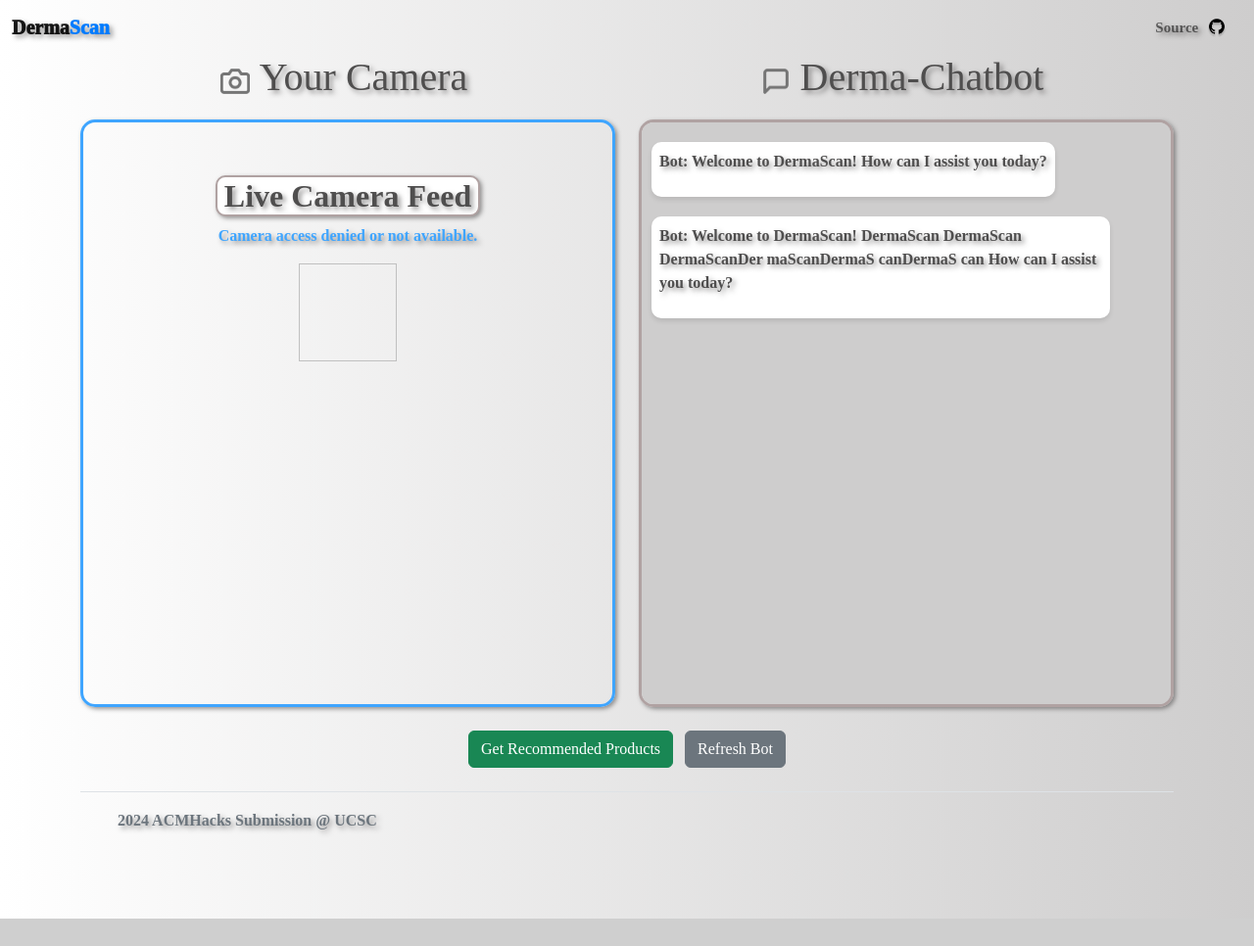
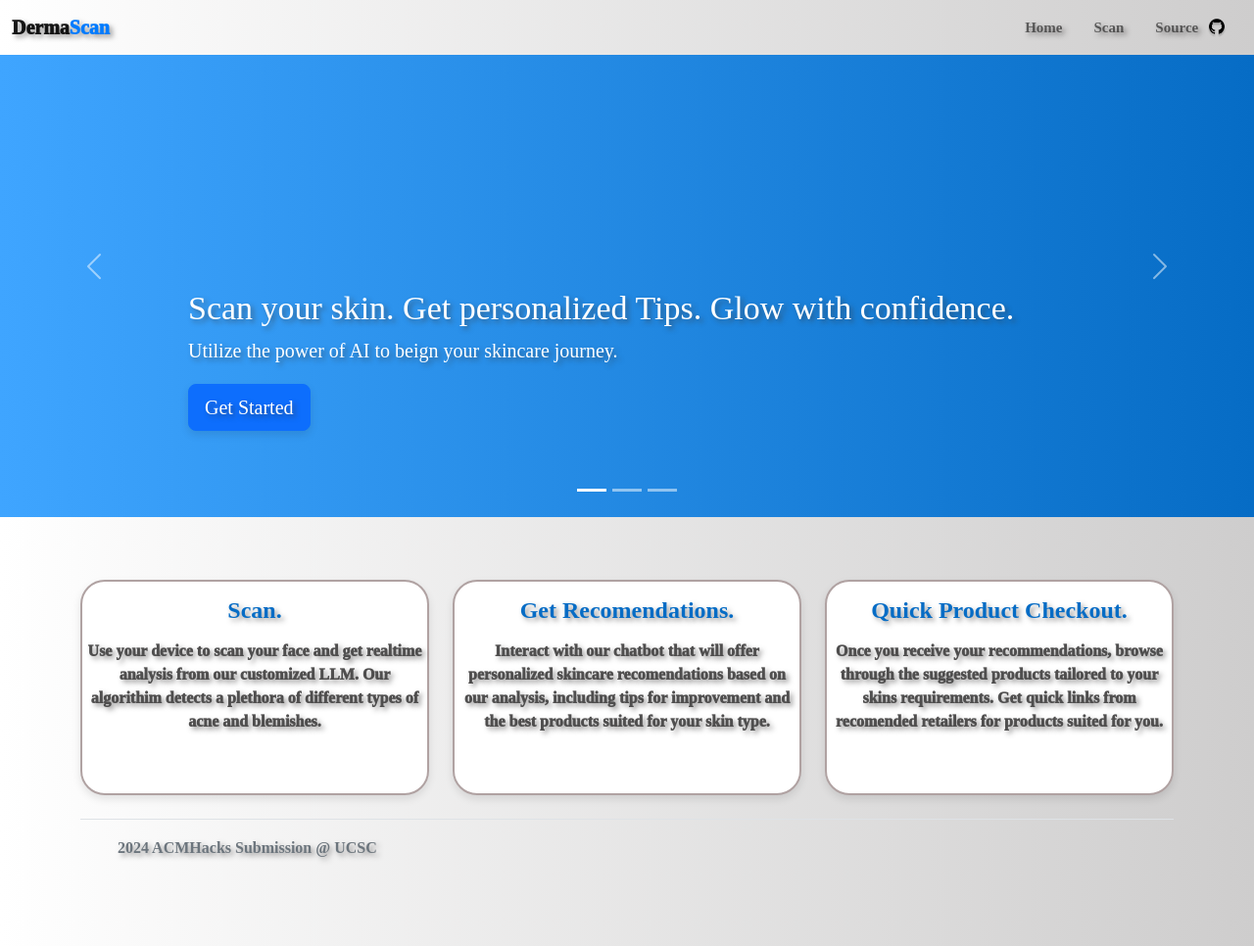
Before and after one commit to tiwariakshat47/DermaScan, a Flask app: page / in a window 1280 px wide. Shown: the whole page at 98% size. Before the commit the page ends 938 px from the top, so only its background shows below. Run offline with Flask 3, Linux system fonts and the light colour scheme; some web fonts are replaced.

Commit message:
Cleaned up old files + added hrefs to navigate page

```diff
--- a/app.py
+++ b/app.py
@@ -93,7 +93,11 @@
 
 @app.route('/')
 def index():
-    return render_template('scan.html')
+    return render_template('index.html', pages = [['Home', 'index'],['Scan', 'scan']])
+
+@app.route('/scan')
+def scan():
+    return render_template('scan.html', pages = [['Home', 'index'],['Scan', 'scan']])
 
 @app.route('/video_feed')
 def video_feed():
--- a/templates/base.html
+++ b/templates/base.html
@@ -3,7 +3,7 @@
    <head>
       <meta charset="utf-8">
       <meta name="viewport" content="width=device-width, initial-scale=1">
-      {% block title %}DermaScan{% endblock %}</title>
+      <title>{% block title %}DermaScan{% endblock %}</title>
       <link href="https://cdn.jsdelivr.net/npm/bootstrap@5.2.3/dist/css/bootstrap.min.css" rel="stylesheet" integrity="sha384-rbsA2VBKQhggwzxH7pPCaAqO46MgnOM80zW1RWuH61DGLwZJEdK2Kadq2F9CUG65" crossorigin="anonymous">
       <link rel="stylesheet" href="{{ url_for('static', filename='css/main.css') }}">
       <link href="https://fonts.googleapis.com/css2?family=Anek+Gujarati:wght@100&display=swap" rel="stylesheet">
@@ -12,7 +12,7 @@
       <header>
          <nav class="navbar navbar-expand-md fixed-top d-flex align-items-center custom-navbar">
             <div class="container-fluid">
-              <a class="navbar-brand" href="#">Derma<span class="scan-text">Scan</span></a>
+              <a class="navbar-brand" href="/">Derma<span class="scan-text">Scan</span></a>
                <button class="navbar-toggler" type="button" data-bs-toggle="collapse" data-bs-target="#navbarCollapse" aria-controls="navbarCollapse" aria-expanded="false" aria-label="Toggle navigation">
                <span class="navbar-toggler-icon"></span>
                </button>
--- a/templates/index.html
+++ b/templates/index.html
@@ -1,136 +1,76 @@
-<!DOCTYPE html>
-<html lang="en">
-<head>
-    <meta charset="UTF-8">
-    <meta name="viewport" content="width=device-width, initial-scale=1.0">
-    <meta http-equiv="X-UA-Compatible" content="ie=edge">
-    <title>Acne Classification System</title>
-    <style>
-        body {
-            font-family: Arial, sans-serif;
-            background-color: #f7f7f7;
-            margin: 0;
-            padding: 0;
-        }
-        header {
-            background-color: #4CAF50;
-            padding: 20px;
-            text-align: center;
-            color: white;
-        }
-        h1 {
-            margin: 0;
-        }
-        main {
-            padding: 20px;
-            text-align: center;
-        }
-        .upload-section {
-            background-color: #fff;
-            padding: 20px;
-            border-radius: 10px;
-            box-shadow: 0 2px 5px rgba(0, 0, 0, 0.1);
-            margin: 0 auto;
-            width: 50%;
-        }
-        .ai-advice {
-            display: none;
-            margin-top: 10px;
-            font-weight: bold;
-        }
-        #showAdviceButton {
-            margin-top: 10px;
-            padding: 10px 20px;
-            background-color: #4CAF50;
-            color: white;
-            border: none;
-            border-radius: 5px;
-            cursor: pointer;
-        }
-        footer {
-            text-align: center;
-            padding: 10px;
-            background-color: #4CAF50;
-            color: white;
-            position: fixed;
-            bottom: 0;
-            width: 100%;
-        }
-    </style>
-</head>
-<body>
-    <header>
-        <h1>Acne Classification System</h1>
-    </header>
+{% extends 'base.html' %}
 
-    <main>
-        <div class="upload-section">
-            <h2>Live Camera Feed</h2>
-            <p id="loadingMessage">Waiting for camera access...</p>
-            <div style="text-align: center;">
-                <img id="videoFeed" width="800" height="480" style="display:none; margin: auto; display: block;">
+{% block title %}Home - DermaScan{% endblock %}
+
+{% block content %}
+<script src="https://cdn.jsdelivr.net/npm/bootstrap@5.2.3/dist/js/bootstrap.bundle.min.js"></script>
+      <main>
+        <div id="carousel" class="carousel slide" data-bs-ride="carousel">
+            <div class="carousel-indicators">
+               <button type="button" data-bs-target="#carousel" data-bs-slide-to="0" class="active" aria-label="Slide 1" aria-current="true"></button>
+               <button type="button" data-bs-target="#carousel" data-bs-slide-to="1" aria-label="Slide 2" class=""></button>
+               <button type="button" data-bs-target="#carousel" data-bs-slide-to="2" aria-label="Slide 3" class=""></button>
             </div>
-            <button id="showAdviceButton">Show AI Advice</button>
-            <div class="ai-advice" id="aiAdvice"></div>
-        </div>
+            <div class="carousel-inner">
+               <div class="carousel-item active">
+                  <div class="container">
+                     <div class="carousel-caption text-start">
+                        <h1 style="font-size: 34px;">Scan your skin. Get personalized Tips. Glow with confidence.</h1>
+                        <p>Utilize the power of AI to beign your skincare journey.</p>
+                        <p><a class="btn btn-lg btn-primary" href="scan">Get Started</a></p>
+                     </div>
+                  </div>
+               </div>
+               <div class="carousel-item">
+                  <div class="container">
+                     <div class="carousel-caption">
+                        <h1>Simpify your skincare routine.</h1>
+                        <p>Avoid the guesswork. DermaScan helps you focus on what really works for you.</p>
+                        <p><a class="btn btn-lg btn-primary" href="/">Learn more</a></p>
+                     </div>
+                  </div>
+               </div>
+               <div class="carousel-item">
+                  <div class="container">
+                     <div class="carousel-caption text-end">
+                        <h1>Check out our source code.</h1>
+                        <p>This project is completely open-source, made using Flask.</p>
+                        <p><a class="btn btn-lg btn-primary" href="https://github.com/tiwariakshat47/DermaScan/">Browse code</a></p>
+                     </div>
+                  </div>
+               </div>
+            </div>
+            <button class="carousel-control-prev" type="button" data-bs-target="#carousel" data-bs-slide="prev">
+            <span class="carousel-control-prev-icon" aria-hidden="true"></span>
+            <span class="visually-hidden">Previous</span>
+            </button>
+            <button class="carousel-control-next" type="button" data-bs-target="#carousel" data-bs-slide="next">
+            <span class="carousel-control-next-icon" aria-hidden="true"></span>
+            <span class="visually-hidden">Next</span>
+            </button>
+         </div>
 
-        <div class="chat-section">
-            <h2>Chat with our Expert</h2>
-            <div class="chat-log" id="chatLog"></div>
-            <input type="text" id="userInput" placeholder="Type your ailment here...">
-            <button id="sendButton">Send</button>
-        </div>
-    </main>
-
-    <footer>
-        <p>&copy; 2024 Acne Classification System</p>
-    </footer>
-
-    <script>
-        document.addEventListener('DOMContentLoaded', function () {
-    const videoFeed = document.getElementById('videoFeed');
-    const loadingMessage = document.getElementById('loadingMessage');
-    const showAdviceButton = document.getElementById('showAdviceButton');
-    const aiAdvice = document.getElementById('aiAdvice');
-
-    // Request camera access
-    navigator.mediaDevices.getUserMedia({ video: true })
-        .then(function (stream) {
-            loadingMessage.textContent = "Camera access granted, loading video...";
-            fetch('/start_camera')
-                .then(response => {
-                    if (response.ok) {
-                        const videoFeedUrl = `${window.location.origin.replace(/^https/, 'http')}/video_feed`;
-                        videoFeed.src = videoFeedUrl;
-                        videoFeed.style.display = 'block';
-                        loadingMessage.style.display = 'none';
-                    }
-                })
-                .catch(err => console.error('Error starting camera on server:', err));
-        })
-        .catch(function (err) {
-            loadingMessage.textContent = "Camera access denied or not available.";
-            console.error('Error accessing camera: ', err);
-        });
-
-    // Fetch AI advice only when the button is clicked
-    showAdviceButton.addEventListener('click', async function () {
-        try {
-            const response = await fetch('/get_advice'); // Generate advice only here
-            if (response.ok) {
-                const data = await response.json();
-                aiAdvice.textContent = `AI Advice: ${data.advice}`;
-                aiAdvice.style.display = 'block'; // Show advice on click
-            } else {
-                aiAdvice.textContent = 'Failed to get advice. Try again.';
-            }
-        } catch (error) {
-            console.error('Error fetching AI advice:', error);
-            aiAdvice.textContent = 'An error occurred while fetching advice.';
-        }
-    });
-});
-
-    </script>
-</body>
-</html>
+         <div class="container mt-4">
+          <div class="row">
+              <div class="col-12 col-sm-6 col-md-4 d-flex justify-content-center">
+                  <div class="box">
+                      <h1 class="box-title">Scan.</h1>
+                      <p class="box-paragraph">Use your device to scan your face and get realtime analysis from our customized LLM. Our algorithim detects a plethora of different types of acne and blemishes.</p>
+                  </div>
+              </div>
+              <div class="col-12 col-sm-6 col-md-4 d-flex justify-content-center">
+                  <div class="box">
+                      <h1 class="box-title">Get Recomendations.</h1>
+                      <p class="box-paragraph">Interact with our chatbot that will offer personalized skincare recomendations based on our analysis, including tips for improvement and the best products suited for your skin type.</p>
+                  </div>
+              </div>
+              <div class="col-12 col-sm-6 col-md-4 d-flex justify-content-center">
+                  <div class="box">
+                      <h1 class="box-title">Quick Product Checkout.</h1>
+                      <p class="box-paragraph">Once you receive your recommendations, browse through the suggested products tailored to your skins requirements. Get quick links from recomended retailers for products suited for you.</p>
+                  </div>
+              </div>
+          </div>
+      </div>
+      </main>
+{% endblock %}
--- a/templates/scan.html
+++ b/templates/scan.html
@@ -9,10 +9,10 @@
       <div class="row">
           <div class="col-md-6 d-flex flex-column align-items-center">
               <div class="d-flex align-items-center">
-                <img src="{{ url_for('static', filename='images/camera.png') }}" alt="Camera" style="width: 30px; height: 30px; margin-right: 10px; align-self: center;">
-                <h1 class="me-2" style="line-height: 30px;">Your Camera</h1>
+                <img src="{{ url_for('static', filename='images/camera.png') }}" alt="Camera" style="width: 30px; height: 30px; margin-right: 10px; align-self: center; margin-top: 25px;">
+                <h1 class="me-2" style="line-height:20px; margin-top: 40px">Your Camera</h1>
               </div>
-              <div class="camera-window" style="margin-top: 20px; border: 3px solid var(--light-blue); border-radius: 15px; width: 100%; height: 75vh; overflow: hidden; box-shadow: 2px 2px 4px rgba(55, 54, 54, 0.5);">
+              <div class="camera-window" style="margin-top: 5%; border: 3px solid var(--light-blue); border-radius: 15px; width: 100%; height: 75vh; overflow: hidden; box-shadow: 2px 2px 4px rgba(55, 54, 54, 0.5);">
                   <div class="upload-section" style="margin-top: 10%">
                     <h2 style="font-weight: 600;text-align: center; background-color: white; border-radius: 10px; max-width: 50%; margin-left: 25%; border: 2px solid var(--border);box-shadow: 2px 2px 4px rgba(55, 54, 54, 0.5);">Live Camera Feed</h2>
                     <p id="loadingMessage" style="font-weight: 600;text-align: center; color:var(--light-blue)">Waiting for camera access...</p>
@@ -25,10 +25,10 @@
 
           <div class="col-md-6 d-flex flex-column align-items-center">
               <div class="d-flex align-items-center">
-                <img src="{{ url_for('static', filename='images/chat.png') }}" alt="Chatbot" style="width: 30px; height: 30px; margin-right: 10px; align-self: center;">
-                <h1 class="me-2" style="line-height: 30px;">Derma-Chatbot</h1> <!-- Adjust line-height to center with the icon -->
+                <img src="{{ url_for('static', filename='images/chat.png') }}" alt="Chatbot" style="width: 30px; height: 30px; margin-right: 10px; align-self: center; margin-top: 25px;">
+                <h1 class="me-2" style="line-height:20px; margin-top: 40px;">Derma-Chatbot</h1>
               </div>
-              <div class="chatbox" style="margin-top: 20px; border: 3px solid var(--border); border-radius: 15px; width: 100%; height: 75vh; overflow: hidden; display: flex; flex-direction: column; box-shadow: 2px 2px 4px rgba(55, 54, 54, 0.5);">
+              <div class="chatbox" style="margin-top: 5%; border: 3px solid var(--border); border-radius: 15px; width: 100%; height: 75vh; overflow: hidden; display: flex; flex-direction: column; box-shadow: 2px 2px 4px rgba(55, 54, 54, 0.5);">
                   <div class="chat-messages" style="flex-grow: 1; padding: 10px; overflow-y: auto; background-color: var(--shade-dark);">
                       <div id="messages">
                           <div class="message bot-message">
```
Also changed, not shown: static/css/styles.css (deleted, +0 -209 lines), templates/2.html (deleted, +0 -76 lines).
